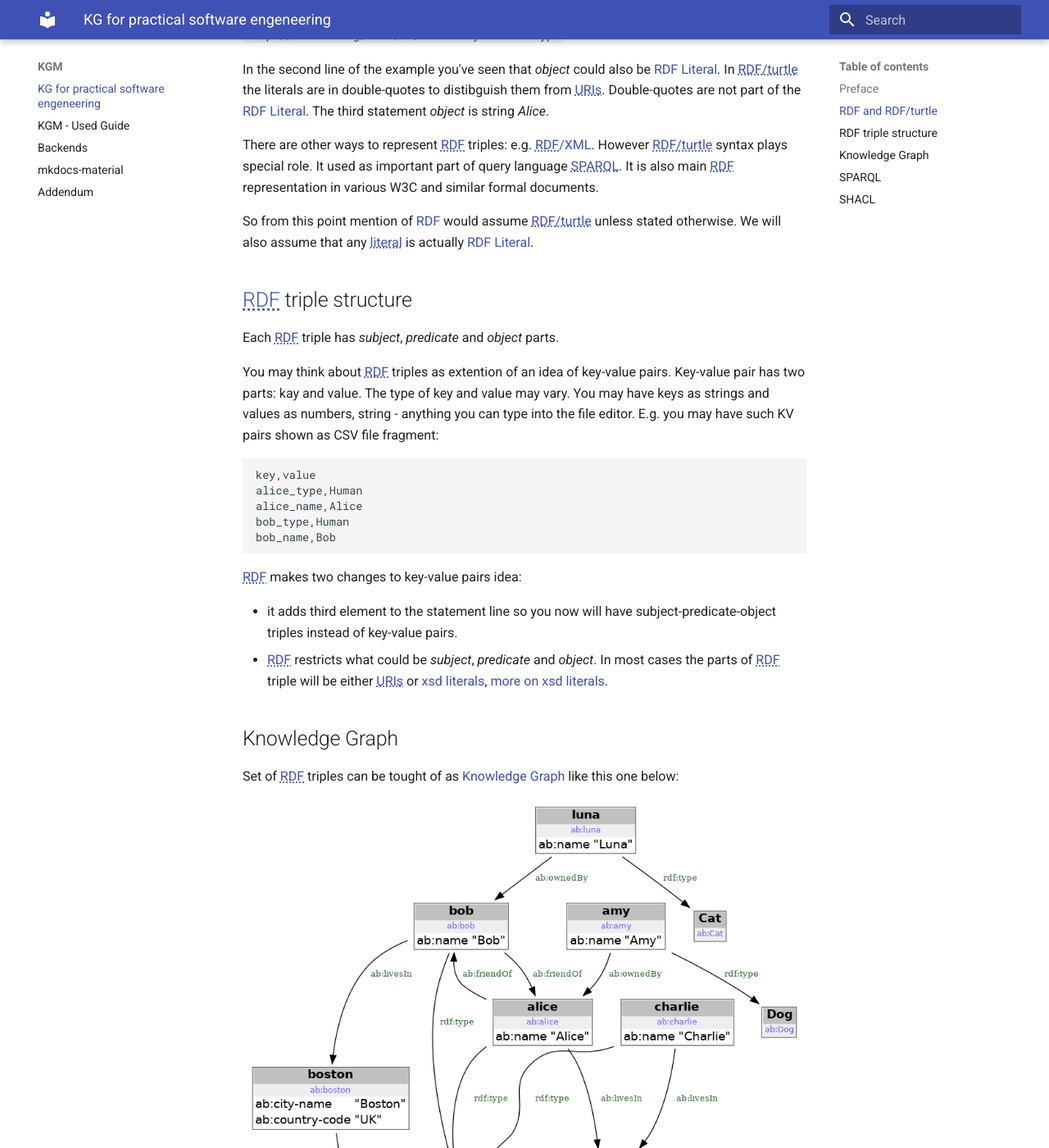
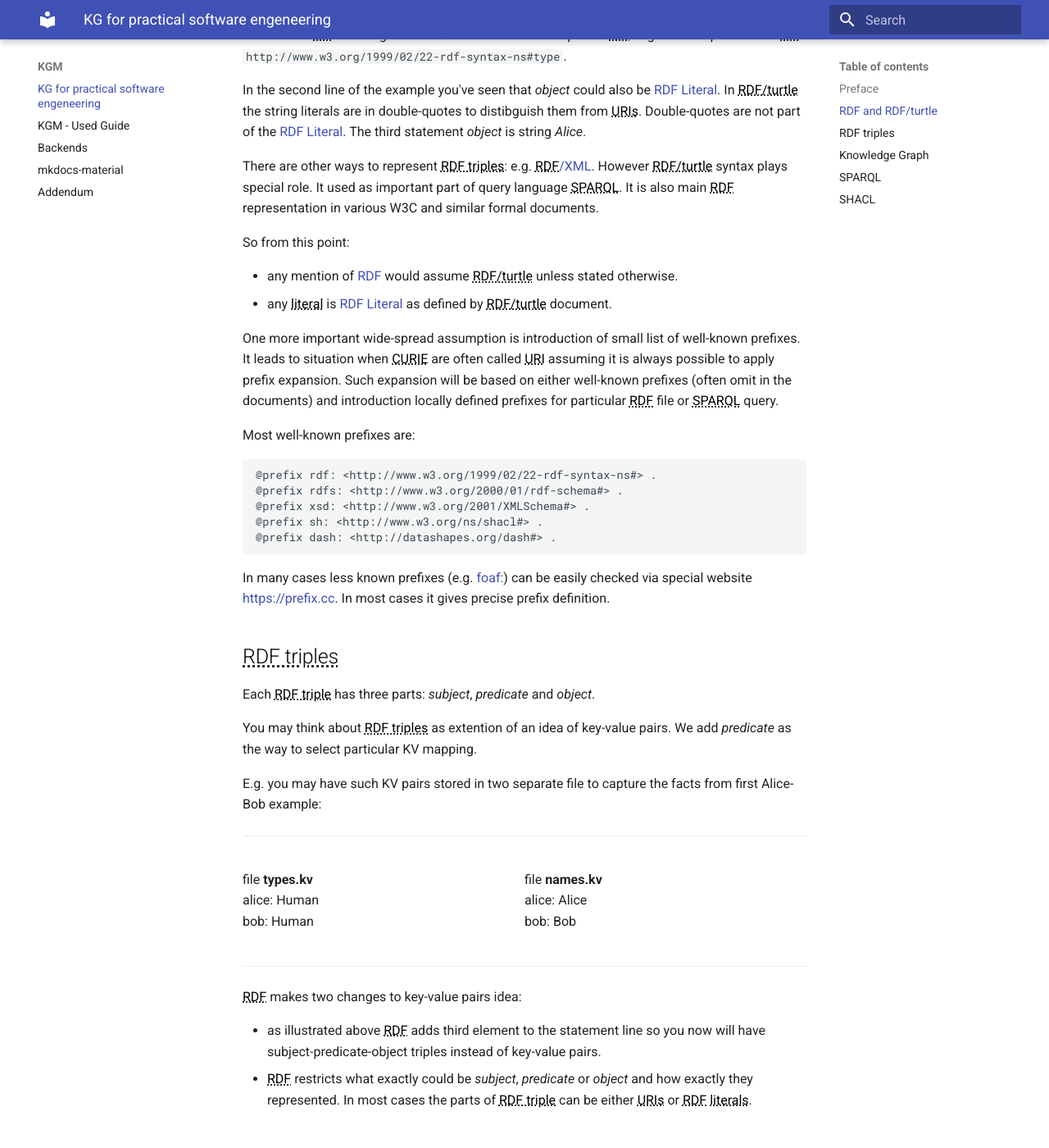
Before and after one commit to GeiselSoftware/kgm, an MkDocs documentation site: the page built from docs/docs/kgm-introduction.md, in a window 1280 px wide and 1400 px high, scrolled down 1421 px. Shown: the whole window at 82% size. Built offline with MkDocs 1.6.1 and Material for MkDocs 9.7.7, drawn with Linux system fonts in a browser that asks for light colours; some of the changed text lies outside the part shown.

Commit message:
more docs

````diff
--- a/docs/docs/javascripts/custom-abbr.js
+++ b/docs/docs/javascripts/custom-abbr.js
@@ -15,6 +15,6 @@
     document.querySelectorAll('abbr').forEach(function(abbr) {
 	let [url, tip] = splitAtFirstSpace(abbr.title);
 	//console.log("abbr: ", url, tip);
-        abbr.outerHTML = '<span class="custom-abbr" style="color: red;">' + '<a href=' + url + ' style="text-decoration: underline; text-decoration-style: dotted;">' + abbr.innerHTML + '</a></span>';
+        abbr.outerHTML = '<span class="custom-abbr" style="color: red;">' + '<a href=' + url + ' style="text-decoration: underline; text-decoration-style: dotted; color: black">' + abbr.innerHTML + '</a></span>';
     });
 });
--- a/docs/docs/kgm-introduction.md
+++ b/docs/docs/kgm-introduction.md
@@ -4,11 +4,11 @@
 
 Knowledge Graph and related technologies were introduced by practitioners in the area of [knowledge representation](https://en.wikipedia.org/wiki/Knowledge_representation_and_reasoning). Historically KG technologies were used by data analysts and designers with purpose to build various ontologies and taxonomies to cover very wide areas of business and science. [Wikidata](https://www.wikidata.org/wiki/Wikidata:Main_Page) could be considered as famous example of such efforts. This project provides [SPARQL interface](https://www.wikidata.org/wiki/Wikidata:Request_a_query#Help_with_a_query) to allow queries using wikipedia data.
 
-This document purpose is to provide practical alternative to the mainstream KG introductions. After minimalistic introduction we are going to concentrate on few examples of purely technical utilization of **available** KG tech tools. In most cases it will be possible to easily reproduce this document scripts and queries using only python's [rdflib](https://pypi.org/project/rdflib/) and [graphviz](https://pypi.org/project/graphviz/) packages.
+This document purpose is to provide practical alternative to the mainstream KG tutorials. After minimalistic introduction we are going to concentrate on few examples of purely technical utilization of **available** KG tech tools. In most cases it will be possible to easily reproduce this document scripts and queries using only python's [rdflib](https://pypi.org/project/rdflib/) and [graphviz](https://pypi.org/project/graphviz/) packages.
 
 ## [R<span/>DF] and RDF/turtle
 
-[R<span/>DF] aka. Resource Definition Framework is standartized way to store facts in the form of [R<span/>DF] triples. The example of such triples stored using RDF/turtle format is given below. It is the data about ubiquitous [Alice-Bob pair](https://en.wikipedia.org/wiki/Alice_and_Bob). Note that it is fragment of bigger Alice-Bob [R<span/>DF]  triples file [ab.data.ttl](/kgm/sparql-example/ab.data.ttl).
+<u>Resource Definition Framework</u> ([R<span/>DF]) is standartized way to store the facts in the form of [R<span/>DF statements](https://www.w3.org/TR/rdf11-primer/#section-triple). Each such statement has three parts: *subject*, *predicate* and *object*. The example of few such statements using RDF/turtle format is given below:
 
 ```
 @prefix rdf: <http://www.w3.org/1999/02/22-rdf-syntax-ns#> .
@@ -20,15 +20,14 @@
 ab:bob ab:name "Bob" .
 ...
 ```
-
-In example above few facts are stored in the form of [R<span/>DF statements](https://www.w3.org/TR/rdf11-primer/#section-triple):
+It is the data about ubiquitous [Alice-Bob pair](https://en.wikipedia.org/wiki/Alice_and_Bob). Note that it is only a fragment of Alice-Bob RDF/turtle file [ab.data.ttl](/kgm/sparql-example/ab.data.ttl). In plain english it is possible to interpret as:
 
  - there is a human named Alice identified using URI `<ab:alice>`
  - there is a human named Bob identified using URI `<ab:bob>`
 
-URI is Uniform Resource Identifier. You can quickly glance to to [few examples](https://datatracker.ietf.org/doc/html/rfc3986#section-1.1.2) - as you see URI is quite practical and familiar notation used a lot in various web services. E.g. URL is special kind of URI.
+URI is Uniform Resource Identifier. You can quickly glance to to [few examples](https://datatracker.ietf.org/doc/html/rfc3986#section-1.1.2) - as you see URI is quite practical and familiar notation often used in various web services. E.g. well-known URLs used in web browsers are special kind of URI.
 
-In example above `ab:alice` and `<ab:alice>` are used to identify the same person, Alice. `ab:alice` is an example of CURIE (compact <span>U</span>RI). RDF/turtle allows to use compact URIs using `@prefix` directive. The same example without using CURIEs:
+In the example above `ab:alice` is equivalent to URI `<ab:alice>`. They both can be used to identify the same person: Alice. `ab:alice` is an example of CURIE (compact <span>U</span>RI). RDF/turtle allows to use compact URIs by supplying `@prefix` directive. The same example where all statements with prefixes applied:
 
 ```
 <ab:alice> <http://www.w3.org/1999/02/22-rdf-syntax-ns#type> <ab:Human> .
@@ -41,31 +40,57 @@
 
 RDF/turtle prescribe to enclose URIs inside of angle brackets to designate the string between brackets as URI. The angle brackets themselves are not part of URI. E.g. first line *predicate* is URI `http://www.w3.org/1999/02/22-rdf-syntax-ns#type`.
 
-In the second line of the example you've seen that *object* could also be [R<span/>DF Literal]. In RDF/turtle the l<span>iterals are in double-quotes to distibguish them from URIs. Double-quotes are not part of the [R<span/>DF Literal]. The third statement *object* is string *Alice*.
+In the second line of the example you've seen that *object* could also be [R<span/>DF Literal]. In RDF/turtle the string l<span>iterals are in double-quotes to distibguish them from URIs. Double-quotes are not part of the [R<span/>DF Literal]. The third statement *object* is string *Alice*.
 
 There are other ways to represent RDF triples: e.g. [RDF/XML](https://en.wikipedia.org/wiki/RDF/XML). However [RDF/turtle](https://en.wikipedia.org/wiki/Turtle_(syntax)) syntax plays special role. It used as important part of query language SPARQL. It is also main RDF representation in various W3C and similar formal documents.
 
-So from this point mention of [R<span/>DF] would assume RDF/turtle unless stated otherwise. We will also assume that any literal is actually [R<span/>DF Literal].
+So from this point:
 
+ - any mention of [R<span/>DF] would assume RDF/turtle unless stated otherwise.
+ - any literal is [R<span/>DF Literal] as defined by RDF/turtle document.
 
-## RDF triple structure
+One more important wide-spread assumption is introduction of small list of well-known prefixes. It leads to situation when CURIE are often called URI assuming it is always possible to apply prefix expansion. Such expansion will be based on either well-known prefixes (often omit in the documents) and introduction locally defined prefixes for particular RDF file or SPARQL query.
 
-Each RDF triple has *subject*, *predicate* and *object* parts.
+Most well-known prefixes are:
+```
+@prefix rdf: <http://www.w3.org/1999/02/22-rdf-syntax-ns#> .
+@prefix rdfs: <http://www.w3.org/2000/01/rdf-schema#> .
+@prefix xsd: <http://www.w3.org/2001/XMLSchema#> .
+@prefix sh: <http://www.w3.org/ns/shacl#> .
+@prefix dash: <http://datashapes.org/dash#> .
+```
 
-You may think about RDF triples as extention of an idea of key-value pairs. Key-value pair has two parts: kay and value. The type of key and value may vary. You may have keys as strings and values as numbers, string - anything you can type into the file editor. E.g. you may have such KV pairs shown as CSV file fragment:
+In many cases less known prefixes (e.g. [foaf:](https://prefix.cc/foaf)) can be easily checked via special website [https://prefix.cc](https://prefix.cc). In most cases it gives precise prefix definition.
 
-```
-key,value
-alice_type,Human
-alice_name,Alice
-bob_type,Human
-bob_name,Bob
-```
+## RDF triples
+
+Each RDF triple has three parts: *subject*, *predicate* and *object*.
+
+You may think about RDF triples as extention of an idea of key-value pairs. We add *predicate* as the way to select particular KV mapping.
+
+E.g. you may have such KV pairs stored in two separate file to capture the facts from first Alice-Bob example:
+
+<hr/>
+/// html | div[style='float: left; width: 50%;']
+file <b>types.kv</b><br/>
+alice: Human<br/>
+bob: Human<br/>
+///
+
+/// html | div[style='float: right;width: 50%;']
+file <b>names.kv</b><br/>
+alice: Alice<br/>
+bob: Bob<br/>
+///
+
+/// html | div[style='clear: both']
+///
+<hr/>
 
 RDF makes two changes to key-value pairs idea:
 
- - it adds third element to the statement line so you now will have subject-predicate-object triples instead of key-value pairs.
- - RDF restricts what could be *subject*, *predicate* and *object*. In most cases the parts of RDF triple will be either URIs or [xsd literals](https://www.w3.org/TR/rdf11-concepts/#xsd-datatypes), [more on xsd literals](https://www.w3.org/TR/xmlschema-2/#built-in-datatypes).
+ - as illustrated above RDF adds third element to the statement line so you now will have subject-predicate-object triples instead of key-value pairs.
+ - RDF restricts what exactly could be *subject*, *predicate* or *object* and how exactly they represented. In most cases the parts of RDF triple can be either URIs or RDF literals.
 
 ## Knowledge Graph
 
@@ -77,15 +102,14 @@
 As before precise content of the graph is avaible in [ab.data.ttl](/kgm/sparql-example/ab.data.ttl) file. In plain english the KG tells us about Alice and Bob:
 
  - they are friends.
- - Alice lives in the location `<ab:worcester>` which is idenitied and [Worcester somewhere in US](https://en.wikipedia.org/wiki/Worcester,_Massachusetts) based on provided country code.
- - Bob lives in `<ab:boston>`. Unlike intiution based on URI `<ab:boston>` Bob does not live in the capital of Commonwealth of Massachusetts. `<ab:boston>` is identified in triples file as being [Boston somewhere UK](https://en.wikipedia.org/wiki/Boston,_Lincolnshire).
- - Both Alice and Bob owns pets: dog Amy and cat Luna.
- - there is one more person on diagram: `<ab:charlie>`. Charlie is from the same place as Alice.
+ - Alice lives in the location `ab:worcester` which is clearly [Worcester, MA](https://en.wikipedia.org/wiki/Worcester,_Massachusetts) based on provided county name and country code.
+ - Bob lives in `ab:boston`. Unlike intiution based on URI `ab:boston` Bob does not live in the capital of Commonwealth of Massachusetts. `ab:boston` is clearly [Boston, Lincolnshire](https://en.wikipedia.org/wiki/Boston,_Lincolnshire) in United Kingdom based on provided data.
+ - both Alice and Bob owns pets: dog Amy and cat Luna.
+ - there is one more person on diagram: `ab:charlie`. Charlie lives in the same place as Alice.
 
 ## SPARQL
 
-SPARQL is the programming language to query and manipulate RDF knowledge graphs. The example of SPARQL query and result using Alice-Bob dataset is below:
-
+SPARQL is the programming language to query and manipulate RDF knowledge graphs. The example of SPARQL select query and result using Alice-Bob dataset is below:
 ```
 prefix rdf: <http://www.w3.org/1999/02/22-rdf-syntax-ns#>
 prefix ab: <ab:>
@@ -98,11 +122,10 @@
    ?owner ab:name ?owner_name .
 }
 ```
-
 [![image](sparql-example/ab-rq-result.png)][file sparql-example/ab-rq-result.png]
 [file sparql-example/ab-rq-result.png]: sparql-example/ab-rq-result.png
 
-[S<span/>PARQL playground](https://atomgraph.github.io/SPARQL-Playground/)
+The idea of SPARQL is based on **variables binding**. When the query is executed, the RDF triples are searched for triples that match the patterns in the WHERE clause. For each match, the values are bound to the variables specified in the patterns. The SELECT clause then determines which of these variables are included in the result set.
 
 If you want to experiment with this simple query you can install python package rdflib and use python script below:
 [rdflib-sparql.py](/kgm/sparql-example/rdflib-sparql.py)
--- a/docs/mkdocs.yml
+++ b/docs/mkdocs.yml
@@ -18,6 +18,7 @@
       auto_append:
         - docs/abbreviations.md
   - abbr
+  - pymdownx.blocks.html
 
 # Page tree
 nav:
````
Also changed, not shown: other parts of docs/docs/kgm-introduction.md (+3 -0 lines), docs/docs/abbreviations.md (+3 -0 lines), docs/docs/sparql-example/ab.data.ttl.png, 2 other files.
